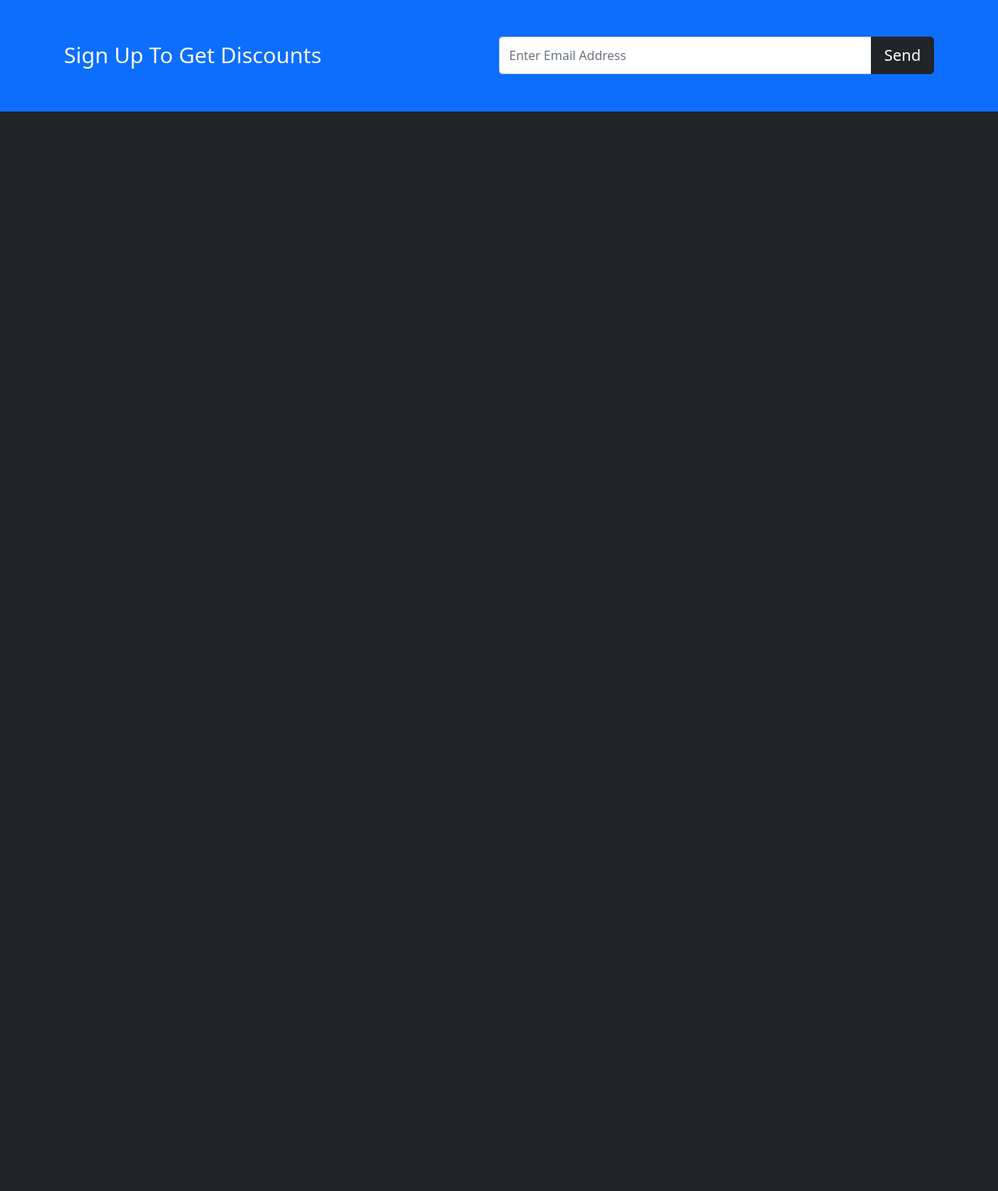
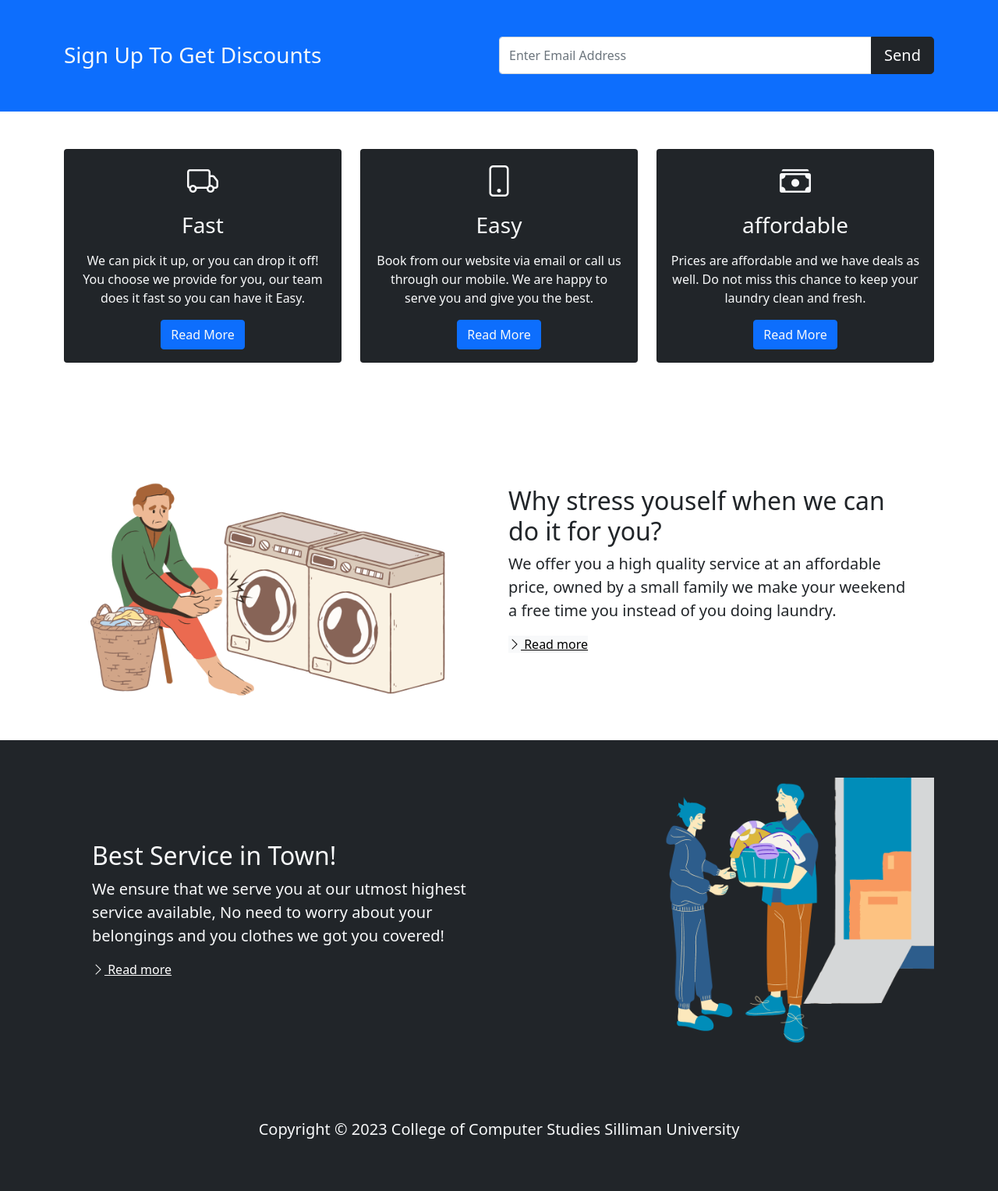
Before and after one commit to Dous13/TheLaundryScience, a PHP site: page / in a window 1280 px wide. Shown: the part 679-2206 px from the top of the page at 78% size. Before the commit the page ends 822 px from the top, so only its background shows below. Run offline with PHP 8.4, Linux system fonts and the light colour scheme; some libraries are stand-ins or nearby versions.

Commit message:
finished home page

```diff
--- a/index.html
+++ b/index.html
@@ -8,12 +8,13 @@
     <link href="https://cdn.jsdelivr.net/npm/bootstrap@5.0.1/dist/css/bootstrap.min.css" rel="stylesheet" integrity="sha384-+0n0xVW2eSR5OomGNYDnhzAbDsOXxcvSN1TPprVMTNDbiYZCxYbOOl7+AMvyTG2x" crossorigin="anonymous"/>
     <link rel="stylesheet" href="https://cdn.jsdelivr.net/npm/bootstrap-icons@1.3.0/font/bootstrap-icons.css"/>
     <link href="https://api.mapbox.com/mapbox-gl-js/v2.1.1/mapbox-gl.css" rel="stylesheet"/>
+    <link rel="stylesheet" href="https://cdn.jsdelivr.net/npm/bootstrap-icons@1.3.0/font/bootstrap-icons.css">
     <link href="style.css" rel="stylesheet">
 </head>
 <body>
-    <nav class="navbar navbar-expand-lg bg-dark navbar-dark py-3">
+    <nav class="navbar navbar-expand-lg bg-dark navbar-dark py-3 sticky-lg-top sticky-md-lg-top">
         <div class="container">
-            <a href="#head" class="navbar-brand">TheLaundryScience</a>
+            <a href="#index" class="navbar-brand">TheLaundryScience</a>
             <button class="navbar-toggler" type="button" data-bs-toggle="collapse" data-bs-target="#navmenu">
                 <span class="navbar-toggler-icon"></span>
             </button>
@@ -24,9 +25,10 @@
                     <li class="nav-item"><a href="#Services" class="nav-link">Services</a></li>
                     <li class="nav-item"><a href="#Contact" class="nav-link">Contact</a></li>
                     <li class="nav-item"><a href="#FAQ" class="nav-link">FAQ</a></li>
-                    <li class="nav-item"><a href="#FAQ" class="nav-link">Sitemap</a></li>
+                    <li class="nav-item"><a href="#Sitemap" class="nav-link">Sitemap</a></li>
                 </ul>
             </div>
+
         </div>
     </nav>
 
@@ -59,11 +61,113 @@
                     <input type="text" class="form-control" placeholder="Enter Email Address">
                     <button class="btn btn-dark btn-lg" type="button">Send</button>
                 </div>
-
             </div>
         </div>
     </section>
 
+    <section class="p-5">
+        <div class="container">
+            <div class="row text-center g-4">
+                <div class="col-md">
+                    <div class="card bg-dark text-light">
+                        <div class="card-body text-center">
+                            <div class="h1 mb-3">
+                                <i class="bi bi-truck"></i>
+                            </div>
+                            <h3 class="card-title mb-3">
+                                Fast
+                            </h3>
+                            <p class="card-text">
+                                We can pick it up, or you can drop it off!
+                                You choose we provide for you, our team does it fast so you can have it Easy.
+                            </p>
+                            <a href="#" class="btn btn-primary text-light">Read More</a>
+                        </div>
+                    </div>
+                </div>
+                <div class="col-md">
+                    <div class="card bg-dark text-light">
+                        <div class="card-body text-center">
+                            <div class="h1 mb-3">
+                                <i class="bi bi-phone"></i>
+                            </div>
+                            <h3 class="card-title mb-3">
+                                Easy
+                            </h3>
+                            <p class="card-text">
+                                Book from our website via email or call us through our mobile.
+                                We are happy to serve you and give you the best.
+                            </p>
+                            <a href="#" class="btn btn-primary text-light">Read More</a>
+                        </div>
+                    </div>
+                </div>
+                <div class="col-md">
+                    <div class="card bg-dark text-light">
+                        <div class="card-body text-center">
+                            <div class="h1 mb-3">
+                                <i class="bi bi-cash-stack"></i>
+                            </div>
+                            <h3 class="card-title mb-3">
+                                affordable
+                            </h3>
+                            <p class="card-text">
+                                Prices are affordable and we have deals as well.
+                                Do not miss this chance to keep your laundry clean and fresh.
+                            </p>
+                            <a href="#" class="btn btn-primary text-light">Read More</a>
+                        </div>
+                    </div>
+                </div>
+            </div>
+        </div>
+    </section>
+
+    <section id="learn" class="p-5 ">
+        <div class="container">
+            <div class="row align-items-center justify-content-between">
+                <div class="col-md">
+                    <img src="Manwashing.png" class="img-fluid" alt="">
+                </div>
+                <div class="col-md p-5">
+                    <div class="h2">Why stress youself when we can do it for you?</div>
+                    <p class="lead">
+                        We offer you a high quality service at an affordable price,
+                        owned by a small family we make your weekend a free time you instead
+                        of you doing laundry.
+                    </p>
+                    <a href="#" class="bnt btn-light mt-3"><i class="bi bi-chevron-right"></i> Read more</a>
+                </div>
+            </div>
+        </div>
+    </section>
+
+    <section id="service" class="p-5 bg-dark text-light">
+        <div class="container">
+            <div class="row align-items-center justify-content-between">
+                <div class="col-md p-5">
+                    <div class="h2">Best Service in Town!</div>
+                    <p class="lead">
+                        We ensure that we serve you at our utmost highest service available,
+                        No need to worry about your belongings and you clothes we got you covered!
+                    </p>
+                    <a href="#" class="bnt btn-dark mt-3"><i class="bi bi-chevron-right"></i> Read more</a>
+                </div>
+                <div class="col-md">
+                    <img src="delivery.png" class="img-fluid" alt="">
+                </div>
+            </div>
+        </div>
+    </section>
+
+    <footer class="p-5 bg-dark text-light text-center position-relative">
+        <div class="container">
+            <p class="lead">
+                Copyright &copy; 2023 College of Computer Studies Silliman University
+            </p>
+        </div>
+    </footer>
+
     <script src="https://cdn.jsdelivr.net/npm/bootstrap@5.0.2/dist/js/bootstrap.bundle.min.js" integrity="sha384-MrcW6ZMFYlzcLA8Nl+NtUVF0sA7MsXsP1UyJoMp4YLEuNSfAP+JcXn/tWtIaxVXM" crossorigin="anonymous"></script>
 </body>
 </html>
--- a/style.css
+++ b/style.css
@@ -3,3 +3,8 @@
         width: 50%;
     }
 }
+
+
+.carousel-inner img {
+    margin: auto;
+  }
```
Also changed, not shown: Manwashing.png (added), affordable.png (added), delivery.png (added), easy.png (added), fast.png (added).
